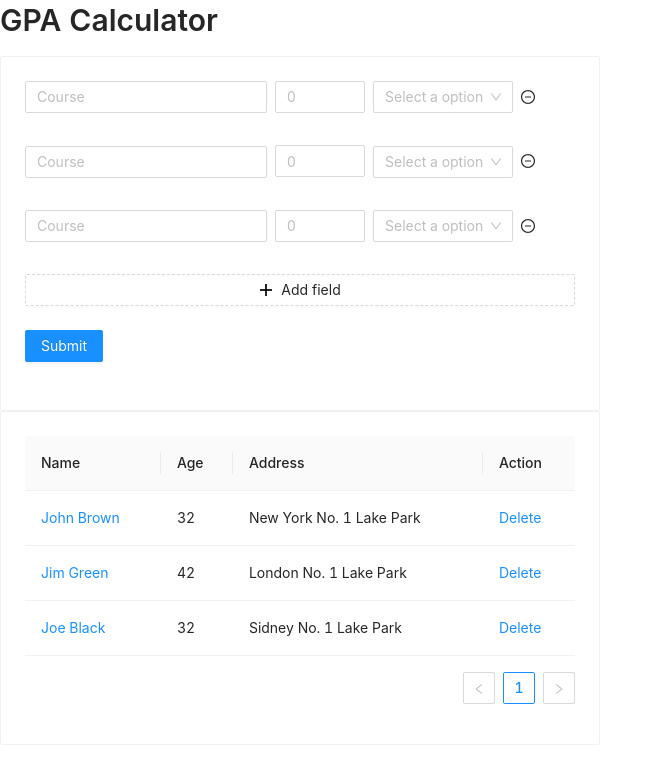
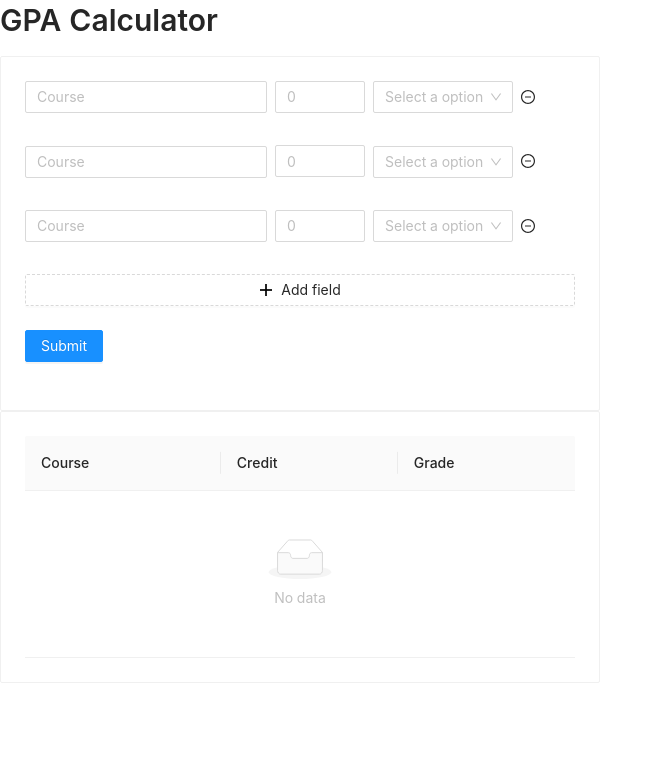
Before and after one commit to Okamon0427/gpa-calculator, a React (Create React App) app: page / in a window 1280 px wide. Shown: the top 784 px of the page, without its empty margins (0-663 px from the left). Built offline with nearby package versions, Linux system fonts and the light colour scheme.

Commit message:
Added dynamic data

```diff
--- a/src/App.tsx
+++ b/src/App.tsx
@@ -1,4 +1,4 @@
-import React from 'react';
+import React, { useState } from 'react';
 import { Typography } from 'antd';
 import TermForm from './components/TermForm';
 import TermTable from './components/TermTable';
@@ -7,13 +7,19 @@ import 'antd/dist/antd.css'
 const { Title } = Typography;
 
 const App: React.FC = () => {
+  const [data, setData] = useState([]);
+
+  const onSubmit = (values: any) => {
+    setData(values.course_gpa);
+  }
+
   return (
     <>
       <Title level={2}>
         GPA Calculator
       </Title>
-      <TermForm />
-      <TermTable />
+      <TermForm onSubmit={onSubmit} />
+      <TermTable data={data} />
     </>
   );
 }
--- a/src/components/TermForm.tsx
+++ b/src/components/TermForm.tsx
@@ -3,16 +3,16 @@ import { MinusCircleOutlined, PlusOutlined } from '@ant-design/icons';
 
 const { Option } = Select;
 
-const TermForm: React.FC = () => {
-  const onFinish = (values: any) => {
-    console.log('Received values of form:', values);
-  };
+interface Props {
+  onSubmit: (values: any) => void;
+}
 
+const TermForm: React.FC<Props> = ({ onSubmit }: Props) => {
   return (
     <Card style={{ width: 600 }}>
       <Form
         name="dynamic_form_nest_item"
-        onFinish={onFinish}
+        onFinish={onSubmit}
         autoComplete="off"
       >
         <Form.List name="course_gpa" initialValue={["", "", ""]}>
--- a/src/components/TermTable.tsx
+++ b/src/components/TermTable.tsx
@@ -1,63 +1,36 @@
-import { Card, Table, Space } from 'antd';
+import { Card, Table } from 'antd';
 import { ColumnsType } from 'antd/es/table';
+
+interface Props {
+  data: any[]
+}
 
 interface Data {
   key: string,
-  name: string,
-  age: number,
-  address: string,
+  course: string,
+  credit: number,
+  grade: string,
 }
 
-const data: Data[] = [
+const columns: ColumnsType<Data> = [
   {
-    key: '1',
-    name: 'John Brown',
-    age: 32,
-    address: 'New York No. 1 Lake Park',
+    title: 'Course',
+    dataIndex: 'course',
+    key: 'course',
   },
   {
-    key: '2',
-    name: 'Jim Green',
-    age: 42,
-    address: 'London No. 1 Lake Park',
+    title: 'Credit',
+    dataIndex: 'credit',
+    key: 'credit',
   },
   {
-    key: '3',
-    name: 'Joe Black',
-    age: 32,
-    address: 'Sidney No. 1 Lake Park',
+    title: 'Grade',
+    dataIndex: 'grade',
+    key: 'grade',
   },
 ];
 
-const TermTable: React.FC = () => {
-  const columns: ColumnsType<Data> = [
-    {
-      title: 'Name',
-      dataIndex: 'name',
-      key: 'name',
-      render: text => <a>{text}</a>,
-    },
-    {
-      title: 'Age',
-      dataIndex: 'age',
-      key: 'age',
-    },
-    {
-      title: 'Address',
-      dataIndex: 'address',
-      key: 'address',
-    },
-    {
-      title: 'Action',
-      key: 'action',
-      render: (text, record) => (
-        <Space size="middle">
-          <a>Delete</a>
-        </Space>
-      ),
-    },
-  ];
-
+const TermTable: React.FC<Props> = ({ data }: Props) => {
   return (
     <Card style={{ width: 600 }}>
       <Table<Data> columns={columns} dataSource={data} />
```
